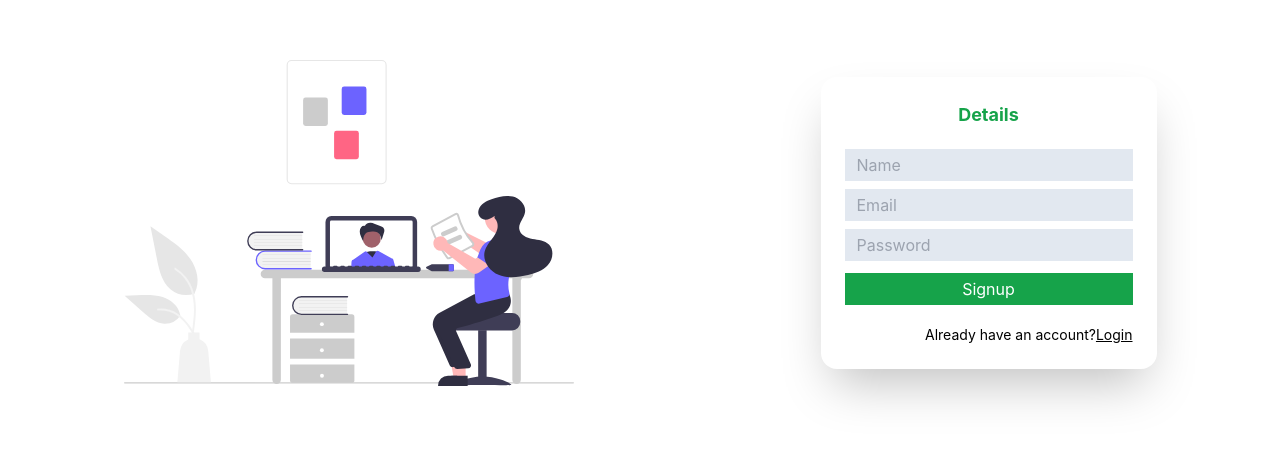
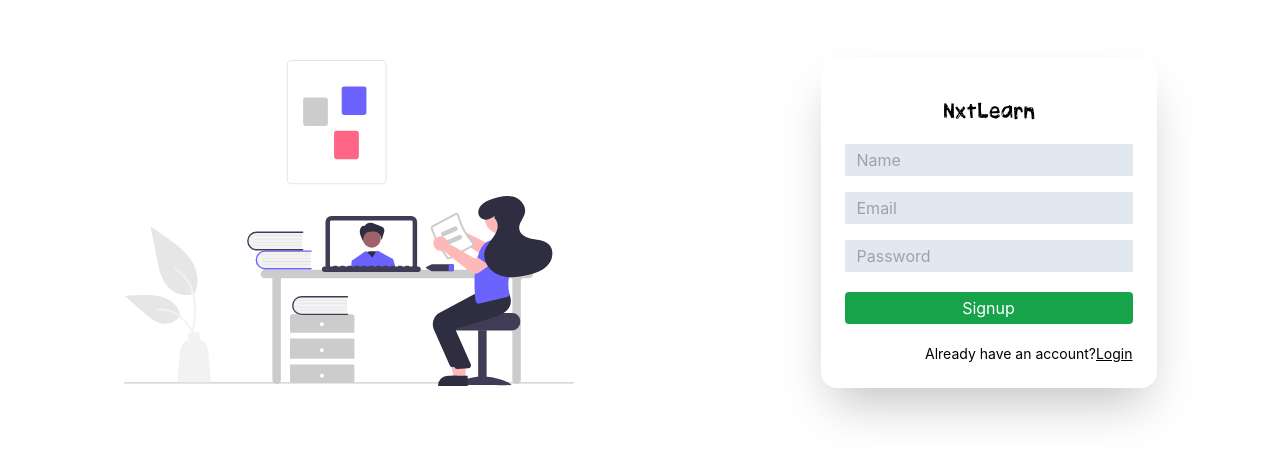
Before and after one commit to Eshan1901/E-Learning-Website, a React (Create React App) app: page /Register in a window 1280 px wide. Shown: the part 177-638 px from the top of the page. Built offline with nearby package versions, Linux system fonts and the light colour scheme.

Commit message:
Update-Logo

```diff
--- a/src/components/IntroPage.js
+++ b/src/components/IntroPage.js
@@ -3,6 +3,7 @@ import { motion } from "framer-motion";
 import {Link} from 'react-router-dom'
 import undraw3 from "../assets/undraw3.svg";
 import undraw4 from "../assets/undraw4.svg";
+import LogoSvg from "../assets/LogoSvg.svg"
 import {AiOutlineArrowRight,AiOutlineArrowLeft} from 'react-icons/ai'
 
 
@@ -17,9 +18,9 @@ const IntroPage = () => {
           initial={{ y: "-100vh" }}
           animate={{ y: 0 }}
           transition={{ delay: 1 }}
-          className="h-fit w-1/2 flex justify-between items-baseline shadow-2xl px-6 py-3 rounded-2xl"
+          className="h-fit w-3/4 flex justify-between items-center shadow-2xl px-6 py-3 rounded-2xl"
         >
-          <h1>Logo</h1>
+          <img src={LogoSvg} width={110}/>
           <div className="flex items-center">
             <Link to="/Login">
               <button className="bg-black border-black hover:bg-white hover:text-black  border-2 text-white px-3 py-1 mx-3">
--- a/src/components/LoginPage.js
+++ b/src/components/LoginPage.js
@@ -1,10 +1,10 @@
 import { useState } from "react";
 import { motion } from "framer-motion";
 import { Link } from "react-router-dom";
-import undraw1 from '../assets/undraw1.svg'
 import undraw2 from '../assets/undraw2.svg'
-import undraw3 from '../assets/undraw3.svg'
-import undraw4 from "../assets/undraw4.svg";
+import LogoSvg from "../assets/LogoSvg.svg";
+
+
 
 const LoginPage = () => {
     const [email, setemail] = useState("");
@@ -18,14 +18,16 @@ const LoginPage = () => {
     <div className="h-screen grid md:grid-flow-col place-items-center">
       <div className="md:flex hidden">
         <img src={undraw2} width={450} />
-
       </div>
       <motion.div
         initial={{ y: "-100vh" }}
-        animate={{y:0}}
-        className=" shadow-2xl p-6 rounded-2xl">
-        <h1 className="text-center mb-4 text-lg font-bold text-green-600">Login</h1>
-        <div className="flex flex-col">
+        animate={{ y: 0 }}
+        className=" shadow-2xl p-6 rounded-2xl"
+      >
+        <div className="flex justify-center my-4">
+          <img src={LogoSvg} width={100} />
+        </div>
+        <div className="flex flex-col gap-2">
           <input
             type="text"
             placeholder="Email"
@@ -41,14 +43,14 @@ const LoginPage = () => {
             className="input"
           />
           <button
-            className=" bg-green-600 text-white py-1 my-2"
+            className=" bg-green-600 text-white py-1 my-2 rounded"
             // onClick={handleLogin}
           >
             Login
           </button>
         </div>
         {error && (
-          <p className=" bg-red-500 w-fit rounded px-2 text-white text-sm my-1">
+          <p className=" bg-red-500 w-fit rounded px-2 py-1 text-white text-sm my-1">
             {error}
           </p>
         )}
--- a/src/components/Register.js
+++ b/src/components/Register.js
@@ -1,10 +1,9 @@
 
 import { motion } from "framer-motion";
 import { useState } from "react";
-import undraw1 from "../assets/undraw1.svg";
 import undraw2 from "../assets/undraw2.svg";
-import undraw3 from "../assets/undraw3.svg";
-import undraw4 from "../assets/undraw4.svg";
+import LogoSvg from "../assets/LogoSvg.svg";
+
 import { Link } from 'react-router-dom'
 
 const Register = () => {
@@ -67,10 +66,10 @@ const Register = () => {
         animate={{ y: 0 }}
         className=" shadow-2xl p-6 rounded-2xl"
       >
-        <h1 className=" text-center mb-4 text-lg font-bold text-green-600">
-          Details
-        </h1>
-        <div className="flex flex-col">
+        <div className="flex justify-center my-4">
+          <img src={LogoSvg} width={100} />
+        </div>
+        <div className="flex flex-col gap-2">
           <input
             type="text"
             placeholder="Name"
@@ -93,14 +92,14 @@ const Register = () => {
             className="input"
           />
           <button
-            className=" bg-green-600 text-white py-1 my-2"
+            className=" bg-green-600 text-white py-1 my-2 rounded"
             onClick={handleSignup}
           >
             Signup
           </button>
         </div>
         {error && (
-          <p className="rounded px-2 bg-red-500 w-fit  text-white text-sm my-3">
+          <p className="rounded px-2 py-1 bg-red-500 w-fit  text-white text-sm my-3">
             {error}
           </p>
         )}
```
Also changed, not shown: src/assets/LogoSvg.svg (added).
